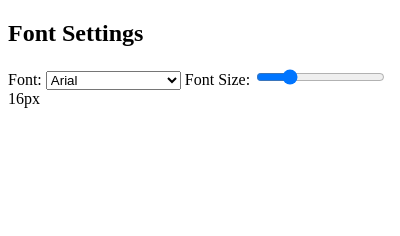
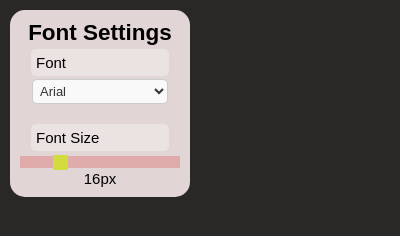
Before and after one commit to Harsh-Kachhaway/chrome-extentions, a browser extension: page font changer/popup.html in a window 400 px wide. Drawn offline with Linux system fonts and the light colour scheme.

Commit message:
all done font changer

```diff
--- a/font changer/content.js
+++ b/font changer/content.js
@@ -9,6 +9,9 @@ function applyFontStyles(font, size) {
 
   tags.forEach(tag => {
     document.querySelectorAll(tag).forEach(el => {
+        el.style.transition = "font-size 7.7s ease, line-height 0.3s ease, font-family 0.3s ease";
+
+
       el.style.setProperty("font-family", font, "important");
       el.style.setProperty("font-size", `${fontSize}px`, "important");
       el.style.setProperty("line-height", `${lineHeight}px`, "important");
--- a/font changer/popup.html
+++ b/font changer/popup.html
@@ -1,11 +1,12 @@
 <!DOCTYPE html>
 <html>
 <head>
-  <link rel="stylesheet" href="styles.css">
+  <link rel="stylesheet" href="style.css">
 </head>
-<body>
+<body><div class="container">
+
   <h2>Font Settings</h2>
-  <label for="fontSelect">Font:</label>
+  <label for="fontSelect">Font</label>
   <select id="fontSelect">
     <option value="Arial">Arial</option>
     <option value="Verdana">Verdana</option>
@@ -13,13 +14,14 @@
     <option value="Courier New">Courier New</option>
     <option value="Georgia">Georgia</option>
   </select>
-
-  <label for="fontSize">Font Size:</label>
-  <input type="range" id="fontSize" min="10" max="36" value="16">
+  <br>
+  <label for="fontSize">Font Size</label>
+  <input class="slider" type="range" id="fontSize" min="10" max="36" value="16">
   <span id="fontSizeValue">16px</span>
 
 
 
   <script src="popup.js"></script>
+</div>
 </body>
 </html>
--- a/font changer/style.css
+++ b/font changer/style.css
@@ -1,9 +1,83 @@
 body {
-  width: 200px;
+  margin: 0;
+  padding: 10px;
+  width: 180px;
   font-family: sans-serif;
+  background: #2a2727;
+  display: flex;
+  align-items: center;
+  font-size: 15px;
+}
+.container{
+  width: 95%;
   padding: 10px;
+  background: #e2d5d5;
+  display: flex;
+  flex-direction: column;
+  justify-content: center;
+  align-items: center;
+  border-radius: 15px;
 }
 label {
   display: block;
   margin-top: 10px;
+  font-size: 15px;
+  background: #ebe2e2;
+  padding: 5px;
+  border-radius: 5px;
+  margin: 3px;
+  width: 80%;
 }
+
+h2{
+  margin: 0;
+}
+
+select {
+  width: 85%; /* Set a specific width */
+  padding: 3px; /* Add padding inside the select box */
+  border: 1px solid #ccc; /* Define a border */
+  border-radius: 5px; /* Add rounded corners */
+  background-color: #f9f9f9; /* Set a background color */
+  color: #333; /* Set text color */
+  font-family: Arial, sans-serif; /* Set font family */
+  font-size: 13px; /* Set font size */
+}
+
+option {
+  background-color: #fff; /* Set background color for options */
+  color: #333; /* Set text color for options */
+  padding: 3px 5px; /* Add padding to options */
+  font-size: 13px; /* Set font size for options */
+}
+
+.slider {
+  -webkit-appearance: none;
+  width: 100%;
+  height: 12px;
+  background: #df9a9a;
+  outline: none;
+  opacity: 0.7;
+  -webkit-transition: .2s;
+  transition: opacity .2s;
+}
+
+.slider:hover {
+  opacity: 1;
+}
+
+.slider::-webkit-slider-thumb {
+  -webkit-appearance: none;
+  appearance: none;
+  width: 15px;
+  height: 15px;
+  background: #cee000;
+  cursor: pointer;
+}
+
+.slider::-moz-range-thumb {
+  width: 12px;
+  height: 12px;
+  background: #04AA6D;
+  cursor: pointer;
+}
```
